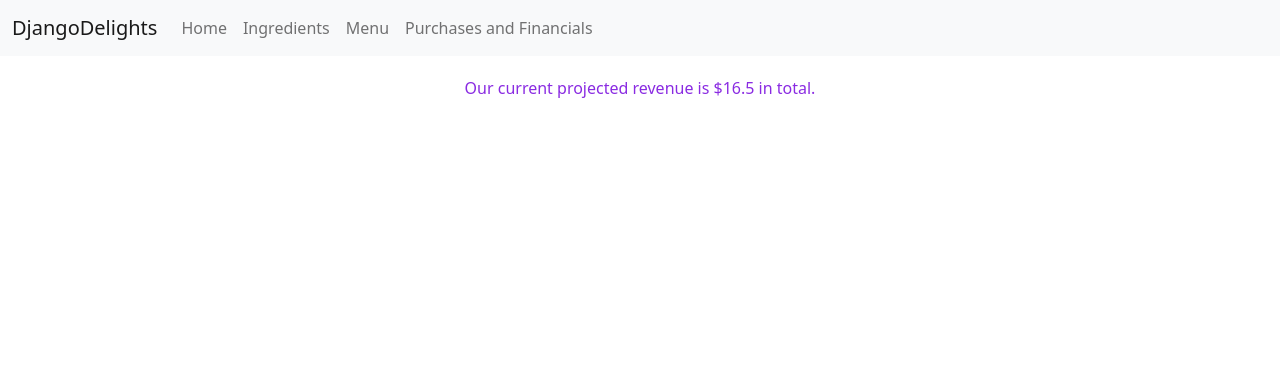
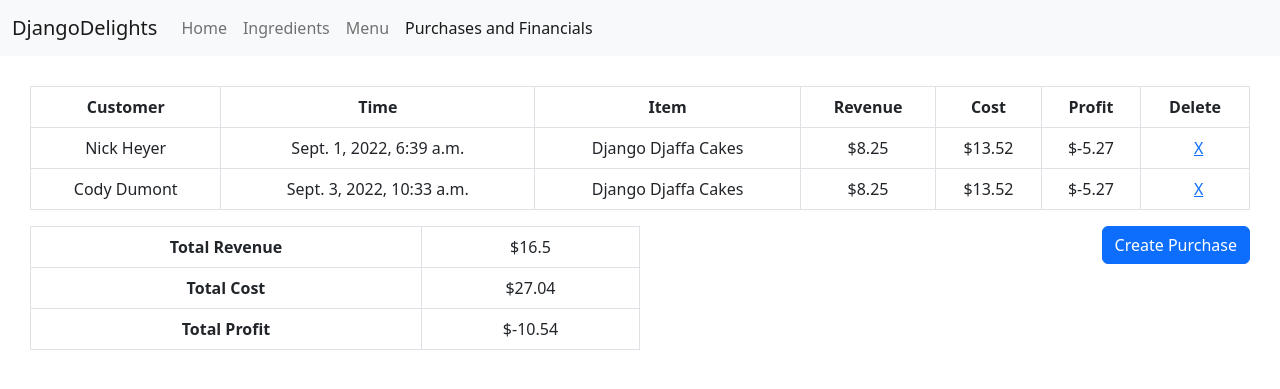
Before and after one commit to nickheyer/CA-DjangoDelights, a Django app: page /purchases/ in a window 1280 px wide. Shown: the top 389 px of the page. Run offline with Django 4.2, Linux system fonts and the light colour scheme; data comes from the database, SQL or seed files in the repository; both versions use the stored data as it was after the commit.

Commit message:
Implemented all forms and their various CRUD

```diff
--- a/DjangoDelights/inventory/models.py
+++ b/DjangoDelights/inventory/models.py
@@ -40,6 +40,9 @@
     def __str__(self):
         return self.name
 
+    def get_absolute_url(self):
+        return "/menu"
+
 class RecipeRequirement(models.Model):
     """
     Represents a single ingredient and how much of it is required for an item off the menu. Ie: 2 cups of sugar for 1 cake
@@ -47,7 +50,7 @@
 
     menu_item = models.ForeignKey(MenuItem, on_delete=models.CASCADE)
     ingredient = models.ForeignKey(Ingredient, on_delete=models.CASCADE)
-    amount = models.FloatField(name="amount")
+    amount = models.FloatField(name="amount", )
 
     class Meta:
         verbose_name = "Recipe Requirement"
@@ -55,6 +58,9 @@
 
     def __str__(self):
         return f"{self.menu_item} | {self.ingredient} | {self.amount}"
+
+    def get_absolute_url(self):
+        return "/menu"
 
 class Purchase(models.Model):
     """
@@ -70,3 +76,6 @@
 
     def __str__(self):
         return f"{self.timestamp} | {self.menu_item} | {self.customer}"
+
+    def get_absolute_url(self):
+        return "/purchases"
--- a/DjangoDelights/inventory/templates/inventory/purchases.html
+++ b/DjangoDelights/inventory/templates/inventory/purchases.html
@@ -2,7 +2,52 @@
 
 {% block content %}
 
-<div class="centered">
-<p>Our current projected revenue is ${{revenue}} in total.</p>
+<div class="centered" style="margin:30px">
+
+
+<table class="centered table table-bordered">
+    <tr>
+        <th>Customer</th>
+        <th>Time</th>
+        <th>Item</th>
+        <th>Revenue</th>
+        <th>Cost</th>
+        <th>Profit</th>
+        <th>Delete</th>
+    </tr>
+        {% for item in purchases %}
+    <tr>
+
+        <td>{{item.model.customer}}</td>
+        <td>{{item.model.timestamp}}</td>
+        <td>{{item.model.menu_item.name}}</td>
+        <td>${{item.model.menu_item.price}}</td>
+        <td>${{item.cost}}</td>
+        <td>${{item.profit}}</td>
+        <td style="padding-left: 15px;"><a href="{% url 'purchase_delete' item.model.id %}">X</a></td>
+    </tr>
+        {% endfor %}
+</table>
+
+<div>
+    <a style="float:right" href="{% url 'purchase_create' %}" class="btn btn-primary">Create Purchase</a>
+</div>
+
+
+<table class="table table-bordered" style="float:left;max-width:50%">
+    <tr>
+        <th>Total Revenue</th>
+        <td>${{revenue}}</td>
+    </tr>
+    <tr>
+        <th>Total Cost</th>
+        <td>${{cost}}</td>
+    </tr>
+    <tr>
+        <th>Total Profit</th>
+        <td>${{profit}}</td>
+    </tr>
+</table>
+
 </div>
 {% endblock %}
--- a/DjangoDelights/inventory/urls.py
+++ b/DjangoDelights/inventory/urls.py
@@ -4,12 +4,23 @@
 
 urlpatterns = [
     path("", views.Home.as_view(), name="home"),
+
+    path("ingredients/", views.IngredientList.as_view(), name="ingredients"),
     path("ingredients/create", views.IngredientCreate.as_view(), name="ingredient_create"),
-    path("ingredients/", views.IngredientList.as_view(), name="ingredients"),
     path("ingredients/<int:pk>/update", views.IngredientUpdate.as_view(), name="ingredient_update"),
     path("ingredients/<int:pk>/delete", views.IngredientDelete.as_view(), name="ingredient_delete"),
 
     path("menu/", views.MenuList.as_view(), name="menu"),
+    path("menu/create", views.MenuCreate.as_view(), name="menu_create"),
+    path("menu/<int:pk>/update", views.MenuUpdate.as_view(), name="menu_update"),
+    path("menu/<int:pk>/delete", views.MenuDelete.as_view(), name="menu_delete"),
+
+    path("requirement/create", views.RecipeRequirementCreate.as_view(), name="requirement_create"),
+    path("requirement/<int:pk>/update", views.RecipeRequirementUpdate.as_view(), name="requirement_update"),
+    path("requirement/<int:pk>/delete", views.RecipeRequirementDelete.as_view(), name="requirement_delete"),
+
+
     path("purchases/", views.PurchaseList.as_view(), name="purchases"),
-
+    path("purchases/create", views.PurchaseCreate.as_view(), name="purchase_create"),
+    path("purchase/<int:pk>/delete", views.PurchaseDelete.as_view(), name="purchase_delete"),
 ]
--- a/DjangoDelights/inventory/views.py
+++ b/DjangoDelights/inventory/views.py
@@ -34,20 +34,68 @@
     template_name = "inventory/ingredient_delete_form.html"
     success_url = "/ingredients"
 
+
+
+
+
 class MenuList(ListView, LoginRequiredMixin):
     model = MenuItem
     template_name = "inventory/menu.html"
     fields = ("__all__")
+
+    def get_context_data(self, **kwargs):
+
+        m_items = list()
+        for x in MenuItem.objects.all():
+            m_item = dict()
+            m_item["model"] = x
+            m_item["recipe"] = list()
+            for y in RecipeRequirement.objects.all():
+                if y.menu_item == x:
+                    m_item["recipe"].append(y)
+            m_items.append(m_item)
+
+
+        ctx = super(MenuList, self).get_context_data(**kwargs)
+        ctx['items'] = m_items
+        return ctx
+
 
 class MenuCreate(CreateView, LoginRequiredMixin):
     model = MenuItem
     form_class = MenuItemForm
     template_name = "inventory/menu_create_form.html"
 
+class MenuUpdate(UpdateView, LoginRequiredMixin):
+    model = MenuItem
+    template_name = "inventory/menu_update_form.html"
+    fields = ("__all__")
+
+class MenuDelete(DeleteView, LoginRequiredMixin):
+    model = MenuItem
+    template_name = "inventory/menu_delete_form.html"
+    success_url = "/menu"
+
+
+
+
+
 class RecipeRequirementCreate(CreateView, LoginRequiredMixin):
     model = RecipeRequirement
     form_class = RecipeRequirementForm
     template_name = "inventory/reciperequirement_create_form.html"
+
+class RecipeRequirementUpdate(UpdateView, LoginRequiredMixin):
+    model = RecipeRequirement
+    form_class = RecipeRequirementForm
+    template_name = "inventory/reciperequirement_update_form.html"
+
+class RecipeRequirementDelete(DeleteView, LoginRequiredMixin):
+    model = RecipeRequirement
+    template_name = "inventory/reciperequirement_delete_form.html"
+    success_url = "/menu"
+
+
 
 class PurchaseList(ListView, LoginRequiredMixin):
     model = Purchase
@@ -71,10 +119,29 @@
         return self.revenue() - self.cost()
 
     def get_context_data(self,*args, **kwargs):
-        context = {"revenue":self.revenue(), "cost":self.cost(), "profit": self.profit()}
-        return context
+
+        purchases = list()
+        for x in Purchase.objects.all():
+            purchase = dict()
+            purchase["model"] = x
+            purchase["cost"] = 0
+            for y in x.menu_item.reciperequirement_set.all():
+                purchase["cost"] += y.amount*y.ingredient.priceper
+            purchase["profit"] = x.menu_item.price - purchase["cost"]
+            purchases.append(purchase)
+        ctx = super(PurchaseList, self).get_context_data(**kwargs)
+        ctx["revenue"] = self.revenue()
+        ctx["cost"] = self.cost()
+        ctx["profit"] = self.profit()
+        ctx["purchases"] = purchases
+        return ctx
 
 class PurchaseCreate(CreateView, LoginRequiredMixin):
     model = Purchase
     form_class = PurchaseForm
     template_name = "inventory/purchase_create_form.html"
+
+class PurchaseDelete(DeleteView, LoginRequiredMixin):
+    model = Purchase
+    template_name = "inventory/purchase_delete_form.html"
+    success_url = "/purchases"
```
Also changed, not shown: DjangoDelights/inventory/templates/inventory/menu.html (+51 -1 lines), DjangoDelights/inventory/templates/inventory/menu_create_form.html (added, +18 -0 lines), DjangoDelights/inventory/templates/inventory/menu_delete_form.html (added, +18 -0 lines), DjangoDelights/inventory/templates/inventory/menu_update_form.html (added, +16 -0 lines), DjangoDelights/inventory/templates/inventory/purchase_create_form.html (added, +15 -0 lines), DjangoDelights/inventory/templates/inventory/purchase_delete_form.html (added, +15 -0 lines), DjangoDelights/inventory/templates/inventory/reciperequirement_create_form.html (added, +18 -0 lines), DjangoDelights/inventory/templates/inventory/reciperequirement_delete_form.html (added, +18 -0 lines), DjangoDelights/inventory/templates/inventory/reciperequirement_update_form.html (added, +16 -0 lines), DjangoDelights/db.sqlite3.
